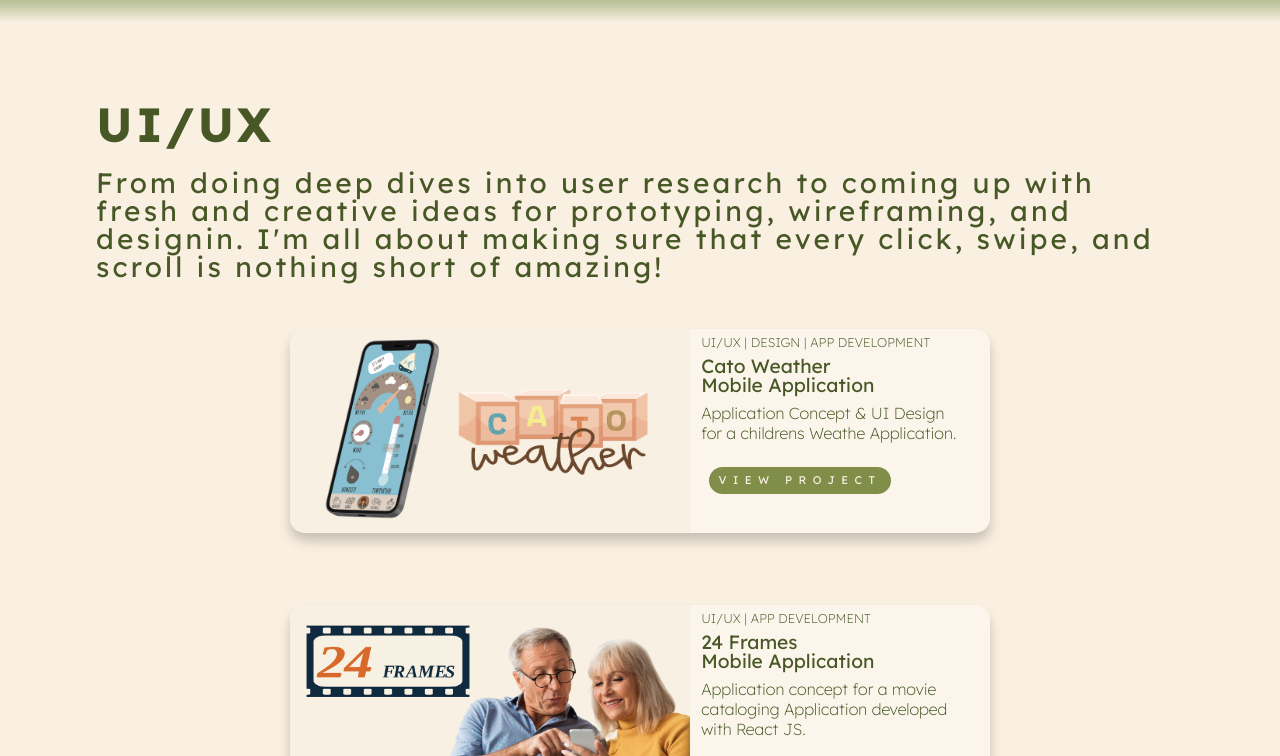
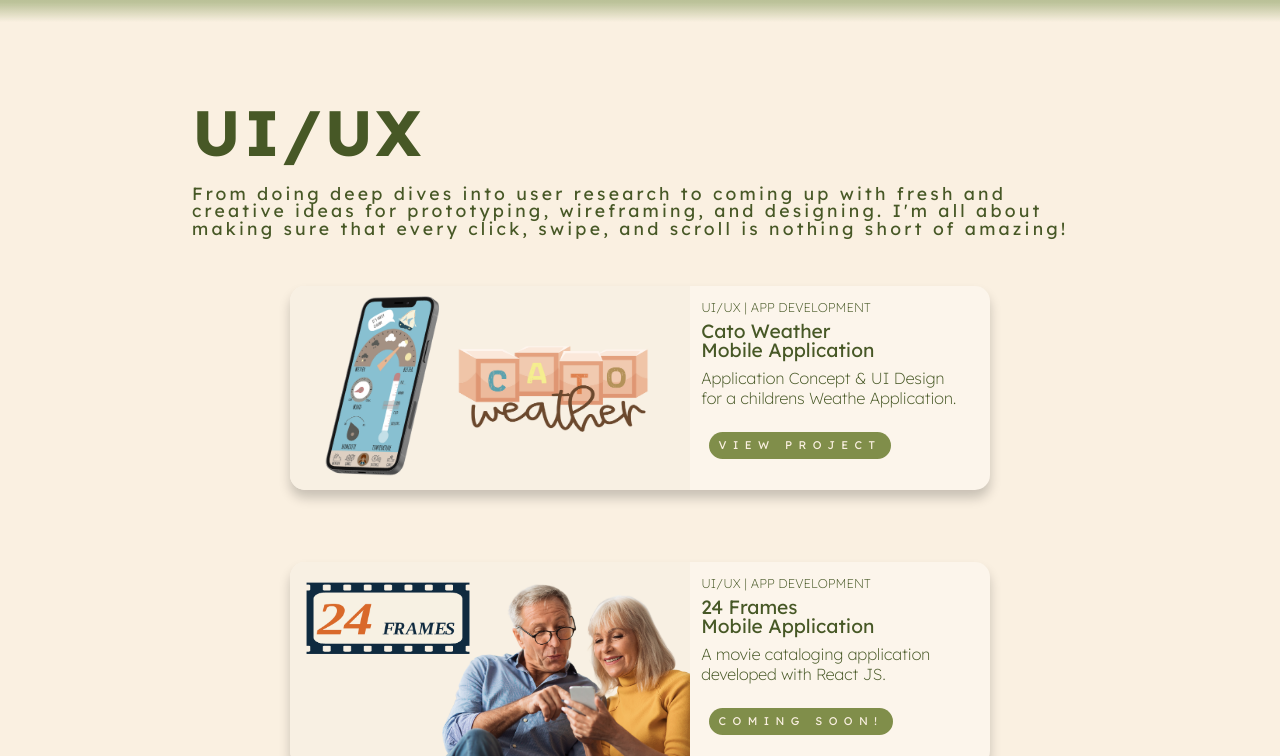
Before and after one commit to cpeartree/Christopher_Portfolio_2, a plain HTML site: page uiux.html in a window 1280 px wide. Shown: the part 44-800 px from the top of the page. Drawn offline with nearby package versions, Linux system fonts and the light colour scheme.

Commit message:
update copy and spacing issues

```diff
--- a/styles/main.css
+++ b/styles/main.css
@@ -85,7 +85,7 @@
         padding-bottom: 2rem;
     }
     .about-page-content p {
-        padding-bottom: 1.5rem;
+        padding-bottom: 1rem;
         line-height: 1.5rem;
     }
 
@@ -115,10 +115,11 @@
     }
     .discipline-intro {
         margin: 3rem;
+        justify-content: space-around;
     }
     .cato-section {
     display: block;
-    padding-bottom: 3rem;
+    padding-bottom: 1rem;
 }
 .petuina-bio {
     display: block;
@@ -714,7 +715,7 @@ MEDIA QUERIES
         display: block;
         margin-right: auto;
         margin-left: auto;
-        max-width: 380px;
+        /* max-width: 380px; */
         padding: .5rem 1rem 1rem 2rem;
         /* box-shadow: 0 8px 12px 0px rgba(0,0,0,0.2); */
         margin-bottom: 3rem;
@@ -751,7 +752,7 @@ MEDIA QUERIES
     }
     .functionallity {
         display: block;
-        max-width: 600px;
+        /* max-width: 600px; */
         margin: 0 auto;
         /* box-shadow: 0 8px 12px 0px rgba(0,0,0,0.2); */
         margin-bottom: 3rem;
@@ -895,7 +896,7 @@ MEDIA QUERIES
         max-width: 400px;
     }
     .functionallity {
-        max-width: 650px;
+        /* max-width: 650px; */
     }
 
     .petuina-circle {
@@ -1022,7 +1023,7 @@ MEDIA QUERIES
             padding: 1.2rem;
             text-decoration: none;
             margin-left: 24rem;
-            margin-top: -14rem;
+            margin-top: -13.5rem;
 
         }
         .card-content h4 {
@@ -1227,20 +1228,9 @@ span {
     font-weight: 400;
 }
 
-.discipline-intro h2 {
-    font-weight: 700;
-    font-size: 3rem;
-    letter-spacing: .2rem;
-    padding-bottom: .3rem;
-}
-.discipline-intro h1 {
-    font-weight: 400;
-    font-size: 1.75rem;
-    letter-spacing: .2rem;
-}
-.discipline-intro {
-    margin: 3rem 6rem 3rem 6rem;
-}
+
+
+
 
 
   .about-container{
--- a/uiux.html
+++ b/uiux.html
@@ -54,7 +54,7 @@
     <div class="discipline-intro">
         <h2>UI/UX</h2>
         <br>
-        <h1>From doing deep dives into user research to coming up with fresh and creative ideas for prototyping, wireframing, and designin. I'm all about making sure that every click, swipe, and scroll is nothing short of amazing!  </h1>
+        <h1>From doing deep dives into user research to coming up with fresh and creative ideas for prototyping, wireframing, and designing. I'm all about making sure that every click, swipe, and scroll is nothing short of amazing!  </h1>
     </div>
             <section class="flex flex-middle">
                 <div class="card">
@@ -64,7 +64,7 @@
                             <img class="banner_small" src="images/cato_weather_banner_small.png" alt="Cato Weather Wireframes in mobile mock ups">
                         </div>
                         <div class="card-text">
-                            <p class="card-dis">UI/UX  | DESIGN | APP DEVELOPMENT</p>
+                            <p class="card-dis">UI/UX | APP DEVELOPMENT</p>
                             <h4>Cato Weather <br> Mobile Application </h4>
                             <p class="card-desc">Application Concept & UI Design for a childrens Weathe Application.</p></a>
                             <div class="btn">
@@ -86,7 +86,7 @@
                         <div class="card-text">
                             <p class="card-dis">UI/UX | APP DEVELOPMENT</p>
                             <h4>24 Frames <br>Mobile Application</h4>
-                            <p class="card-desc"> Application concept for a movie cataloging Application developed with React JS. </p></a>
+                            <p class="card-desc"> A movie cataloging application developed with React JS. </p></a>
                             <div class="btn">
                                 <a href="#" class="bn3637 bn38">COMING SOON!</a>
                             </div>
@@ -104,7 +104,7 @@
                             <img class="banner_small" src="images/zara_banner_small.png">
                         </div>
                         <div class="card-text">
-                            <p class="card-dis">UI/UX | USER TESTING</p>
+                            <p class="card-dis">UI/UX | RESEARCH | USER TESTING</p>
                             <h4>Zara <br>Case Study</h4>
                             <p class="card-desc">Examining the usability of Zara's current website, suggestions for improvements, and user testing. </p></a>
                             <div class="btn">
```
Also changed, not shown: about.html (+2 -2 lines), index.html (+1 -1 lines).
